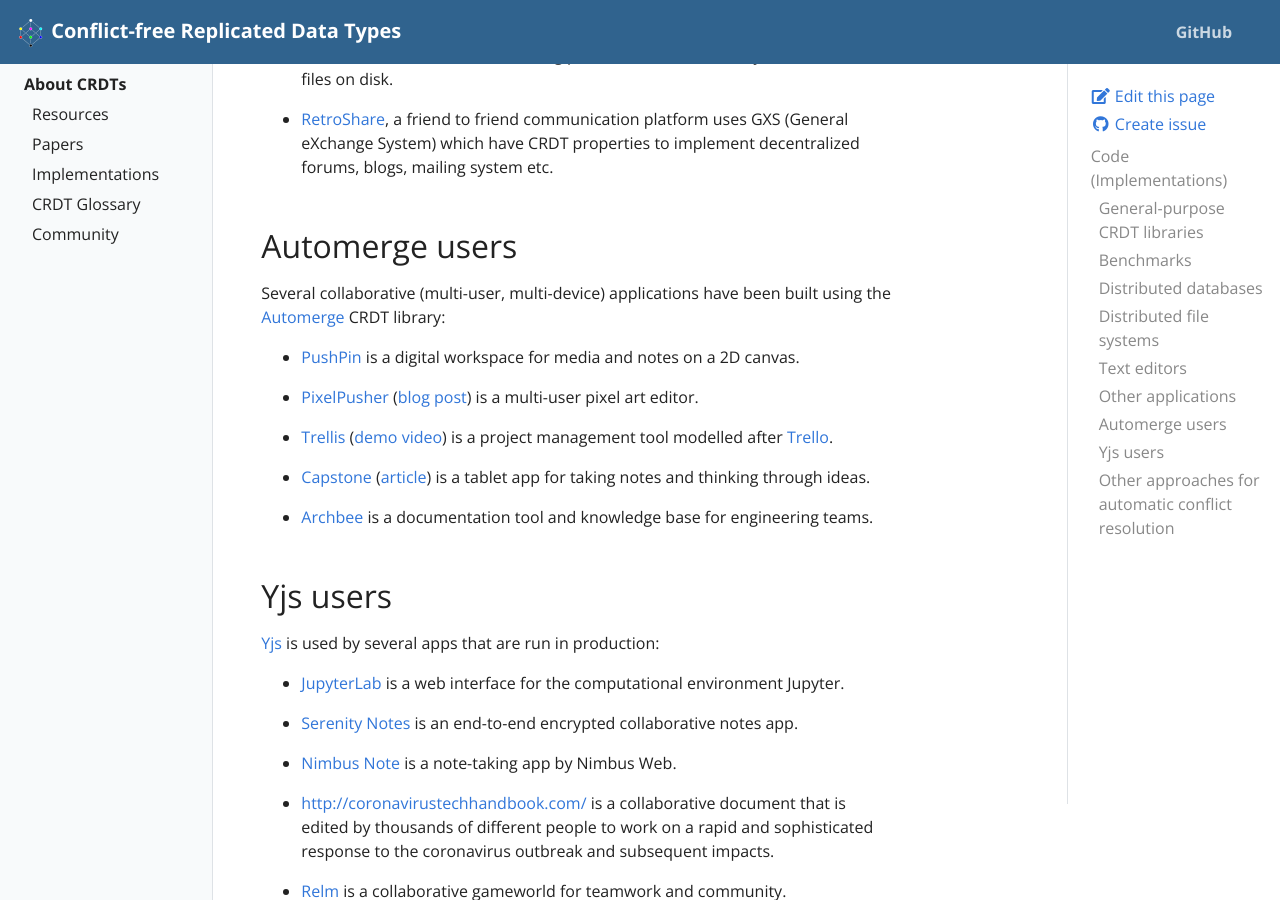
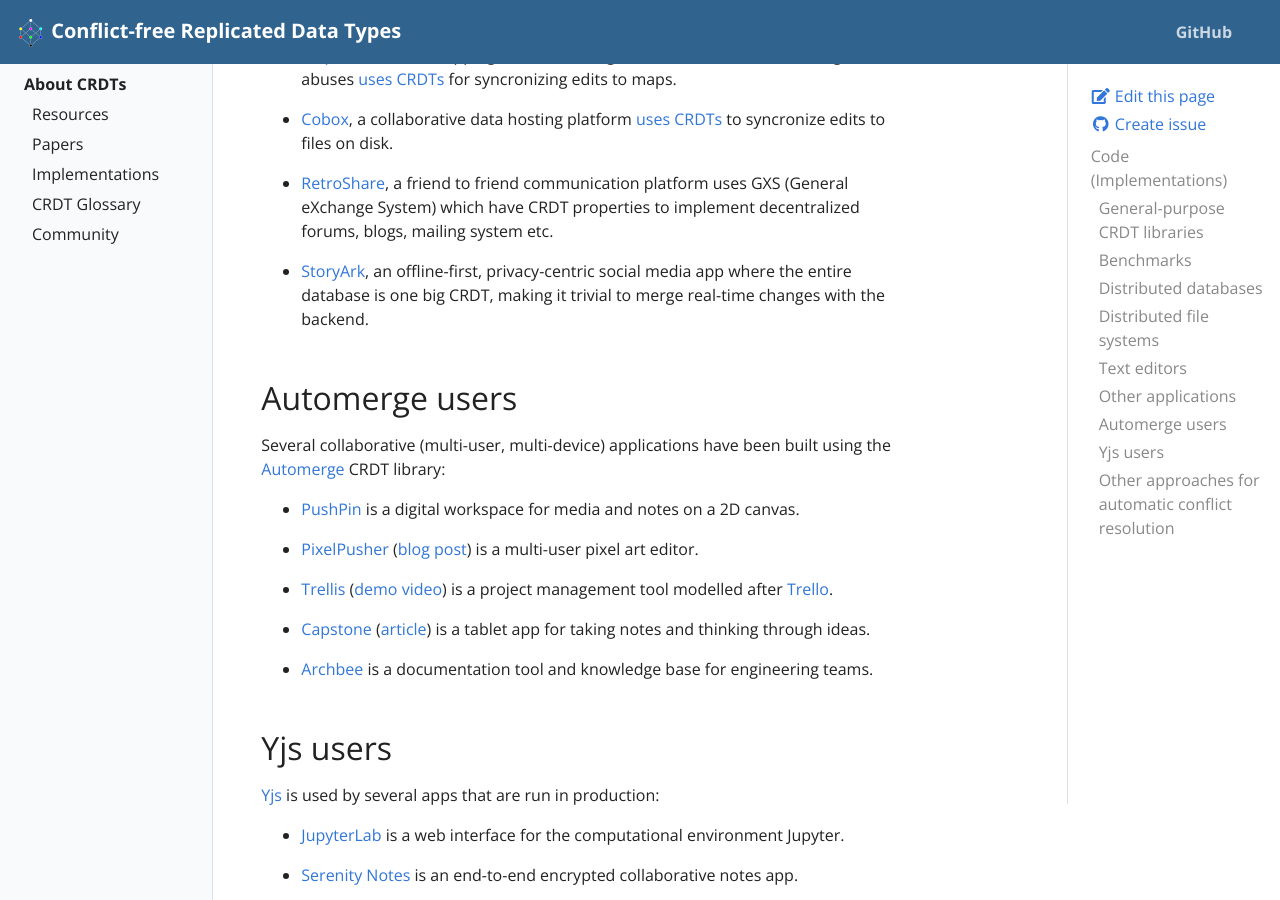
Before and after one commit to ept/crdt-website, a Jekyll site: the page built from pages/implementations.md, in a window 1280 px wide and 900 px high, scrolled down 3791 px. Built offline with Jekyll 4.4.1, drawn with Linux system fonts in a browser that asks for light colours; some of the changed text lies outside the part shown.

Commit message:
Add the Dart CRDT library and StoryArk app

```diff
--- a/pages/implementations.md
+++ b/pages/implementations.md
@@ -78,6 +78,8 @@ collaborative applications and replicated storage systems:
 * [SyncedStore](https://syncedstore.org/) Easy-to-use framework for building collaborative apps by making plain javascript objects sync automatically. Builds on top of Yjs, with a focus on easy integration with React / Vue / Svelte.
 
 * [Hazelcast](https://hazelcast.com/) distributed data structures includes implementations of [PN Counter](https://docs.hazelcast.com/imdg/latest/data-structures/pn-counter)
+
+* [Dart CRDT](https://github.com/cachapa/crdt) complete Dart-native implementation of generic CRDTs that can easily be integrated into any Dart or Flutter application.
 
 
 ## Benchmarks
@@ -220,6 +222,8 @@ Several other applications and systems also use CRDTs internally:
 
 * [RetroShare](https://retroshare.cc/), a friend to friend communication platform uses GXS (General eXchange System) which have CRDT properties to implement decentralized forums, blogs, mailing system etc.
 
+* [StoryArk](https://storyark.eu), an offline-first, privacy-centric social media app where the entire database is one big CRDT, making it trivial to merge real-time changes with the backend.
+
 
 ## Automerge users
 
```
